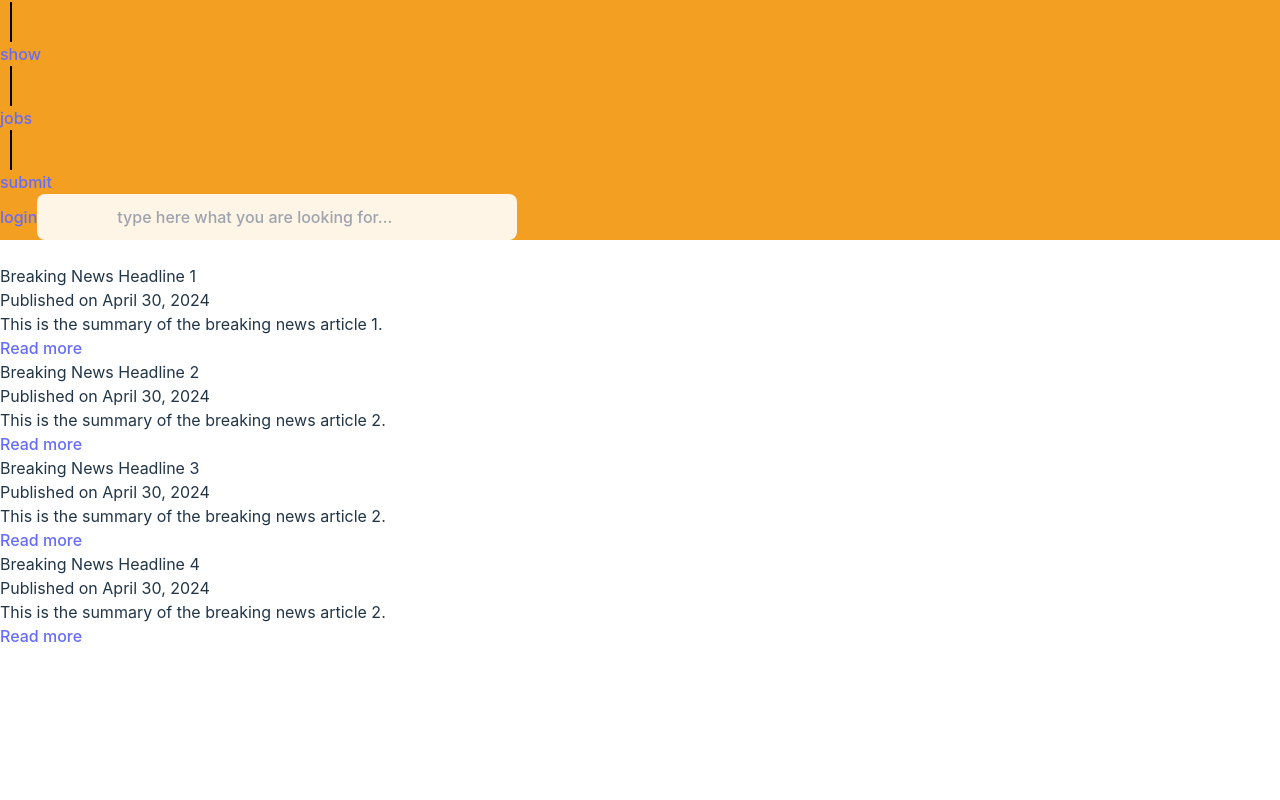
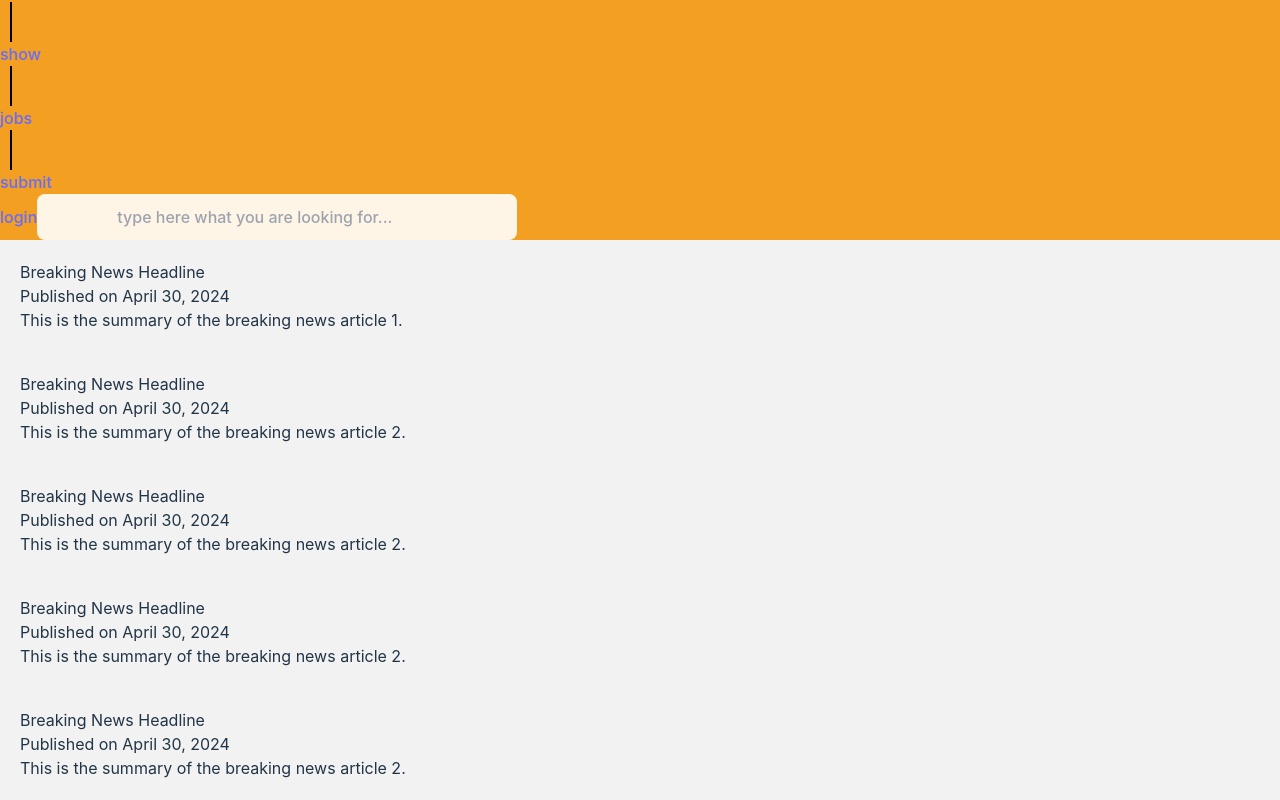
Before and after one commit to Pletus/Fetch-Project, a React (Vite) app: page / in a window 1280 px wide. Shown: the part 270-1070 px from the top of the page. Before the commit the page ends 918 px from the top, so only its background shows below. Built offline with nearby package versions, Linux system fonts and the light colour scheme.

Commit message:
Post Styling

```diff
--- a/src/App.css
+++ b/src/App.css
@@ -20,3 +20,10 @@
     background-color: black;
     margin: 0 10px;
   }
+
+
+.lilisting
+{
+  padding: 20px;
+  background-color: hsl(0, 0%, 95%);
+}
--- a/src/App.jsx
+++ b/src/App.jsx
@@ -1,12 +1,11 @@
 import { useState } from 'react'
 import './App.css'
+import './index.css';
 import Navbar from './components/navbar';
 import Post from './components/post';
 function App() {
   const [search, setSearch] = useState([]);
   const [news, setNews] = useState({});
-
-
 
   return (
     <>
--- a/src/components/post.jsx
+++ b/src/components/post.jsx
@@ -1,35 +1,45 @@
-import '../App.css'
+import "../App.css";
 
 function Post() {
   return (
-    <div>
-	  <br />
-      <ul>
-        <li>
-          <h2>Breaking News Headline 1</h2>
+    <div className='center'>
+      <ol className='list-inside list-decimal  mr-4'>
+        <li className='lilisting '>
+          <h2 className='text-black-500 text-lg font-semibold text-left mb-4'>
+            Breaking News Headline{" "}
+          </h2>
           <p>Published on April 30, 2024</p>
           <p>This is the summary of the breaking news article 1.</p>
-          <a href='#'>Read more</a>
         </li>
-        <li>
-          <h2>Breaking News Headline 2</h2>
+        <li className='lilisting'>
+          <h2 className='text-black-500 text-lg font-semibold text-left mb-4'>
+            Breaking News Headline{" "}
+          </h2>
           <p>Published on April 30, 2024</p>
           <p>This is the summary of the breaking news article 2.</p>
-          <a href='#'>Read more</a>
         </li>
-		<li>
-          <h2>Breaking News Headline 3</h2>
+        <li className='lilisting'>
+          <h2 className='text-black-500 text-lg font-semibold text-left mb-4'>
+            Breaking News Headline{" "}
+          </h2>
           <p>Published on April 30, 2024</p>
           <p>This is the summary of the breaking news article 2.</p>
-          <a href='#'>Read more</a>
         </li>
-		<li>
-          <h2>Breaking News Headline 4</h2>
+        <li className='lilisting'>
+          <h2 className='text-black-500 text-lg font-semibold text-left mb-4'>
+            Breaking News Headline
+          </h2>
           <p>Published on April 30, 2024</p>
           <p>This is the summary of the breaking news article 2.</p>
-          <a href='#'>Read more</a>
         </li>
-      </ul>
+        <li className='lilisting'>
+          <h2 className='text-black-500 text-lg font-semibold text-left mb-4'>
+            Breaking News Headline
+          </h2>
+          <p>Published on April 30, 2024</p>
+          <p>This is the summary of the breaking news article 2.</p>
+        </li>
+      </ol>
     </div>
   );
 }
```
